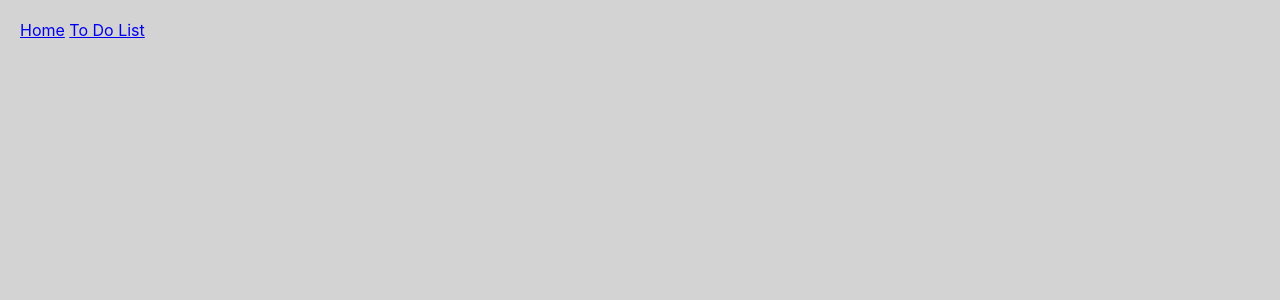
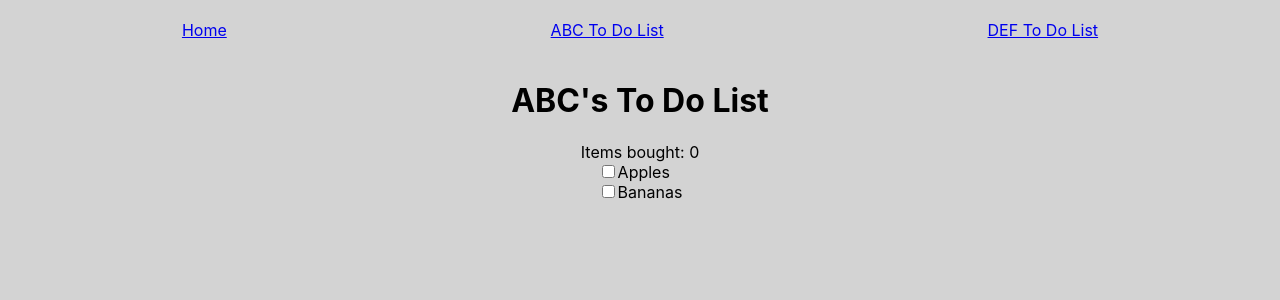
Before and after one commit to devivienne/CSE-110-LAB-3, a React (Create React App) app in the folder my-app/: page /todolist/ABC in a window 1280 px wide. Before the commit this address had no page. Shown: the top 300 px of the page. Built offline with nearby package versions, Linux system fonts and the light colour scheme.

Commit message:
1.5 done, centered to do list

```diff
--- a/my-app/src/App.css
+++ b/my-app/src/App.css
@@ -1,6 +1,3 @@
-
-
-
 .note-individual {
   border: 1px solid black;
   display: "flex";
@@ -132,3 +129,22 @@
   background-color: rgb(47, 46, 46);
   color: white;
 }
+
+/* Added on step 1.5 to center the To Do List*/
+.App {
+  display: flex;
+  justify-content: center;
+  align-items: center;
+
+}
+
+.App-body {
+  display: flex;
+  flex-direction: column;
+  justify-content: center;
+  align-items: center;
+  width: 100%;
+  max-width: 400px;
+  padding: 20px;
+  box-sizing: border-box;
+}
--- a/my-app/src/App.tsx
+++ b/my-app/src/App.tsx
@@ -10,7 +10,7 @@
      <Navbar />
      <Routes>
        <Route path="/" element={<StickyNotes />} />
-       <Route path="/todolist" element={<ToDoList />} />
+       <Route path="/todolist/:name" element={<ToDoList />} />
      </Routes>
    </div>
  );
--- a/my-app/src/navbar.tsx
+++ b/my-app/src/navbar.tsx
@@ -1,11 +1,13 @@
 import { Link } from "react-router-dom";
 
 export const Navbar = () => {
- return (
-   <div>
-     <nav>
-       <Link to="/">Home</Link> <Link to="/todolist">To Do List</Link>
-     </nav>
-   </div>
- );
+  return (
+	<div>
+  	<nav style={{ display: "flex", justifyContent: "space-around" }}>
+    	<Link to="/">Home</Link>
+    	<Link to="/todolist/ABC">ABC To Do List</Link>
+    	<Link to="/todolist/DEF">DEF To Do List</Link>
+  	</nav>
+	</div>
+  );
 };
--- a/my-app/src/toDoList.tsx
+++ b/my-app/src/toDoList.tsx
@@ -4,8 +4,12 @@
 import { GroceryItem } from "./types";
 import { dummyGroceryList } from "./constants";
 
+import { useParams } from "react-router-dom";
+
 export function ToDoList() {
  const [numRemainingItems, setNumRemainingItems] = useState(0);
+
+ const { name } = useParams();
 
  let [items, setItems] = useState(dummyGroceryList);
 
@@ -32,6 +36,7 @@
  return (
    <div className="App">
      <div className="App-body">
+     <h1>{name}'s To Do List</h1>
        Items bought: {numRemainingItems}
        <form action=".">
          {items.map((item) => ListItem(item, handleCheckboxClick))}
```
